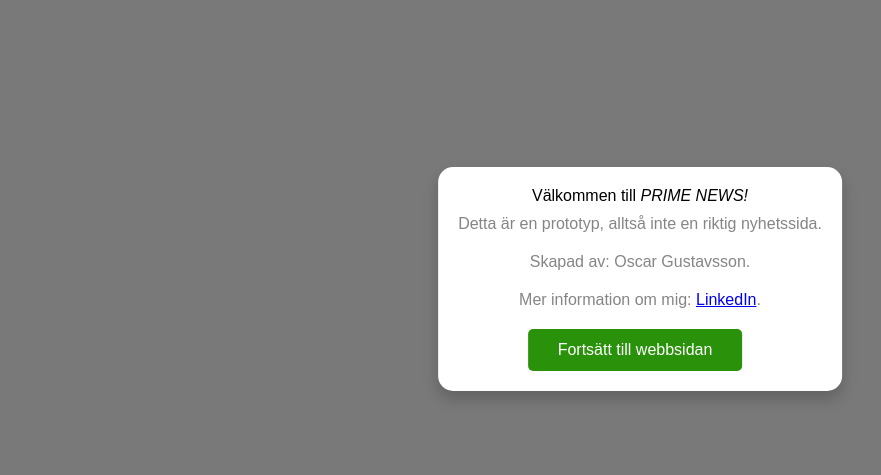
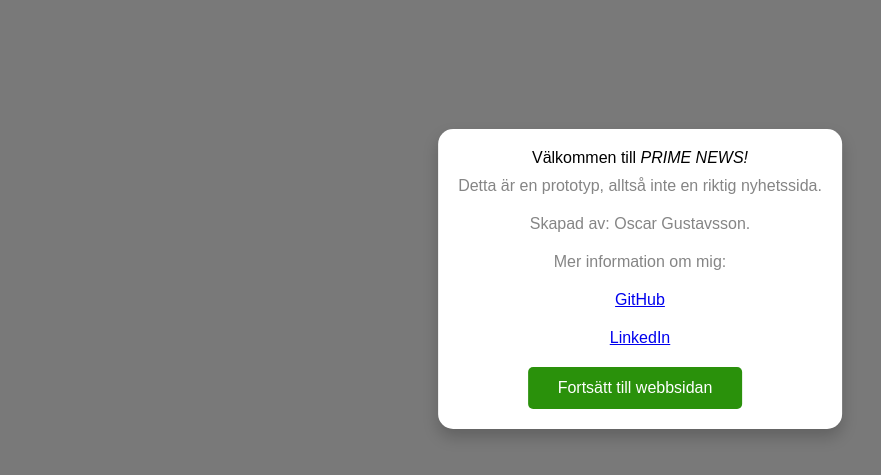
Before and after one commit to janoscarfilip/Prime-news, a plain HTML site: page application/index.html in a window 1280 px wide. Shown: the part 121-596 px from the top of the page, without its empty margins (0-881 px from the left). Drawn offline with Linux system fonts and the light colour scheme; a script that the page names is missing.

Commit message:
Updated welcome-message

```diff
--- a/application/index.html
+++ b/application/index.html
@@ -27,7 +27,9 @@
                 </div>
                 <p>Detta är en prototyp, alltså inte en riktig nyhetssida.</p>
                 <p>Skapad av: Oscar Gustavsson.</p>
-                <p>Mer information om mig: <a href="https://www.linkedin.com/in/oscar-gustavsson/" target="_blank">LinkedIn</a>.</p>
+                <p>Mer information om mig:</p>
+                <p><a href="https://github.com/janoscarfilip" target="_blank">GitHub</a></p>
+                <p><a href="https://www.linkedin.com/in/oscar-gustavsson/" target="_blank">LinkedIn</a></p>
                 <div class="buttons">
                     <button class="welcomeButton">Fortsätt till webbsidan</button>
                 </div>
```
